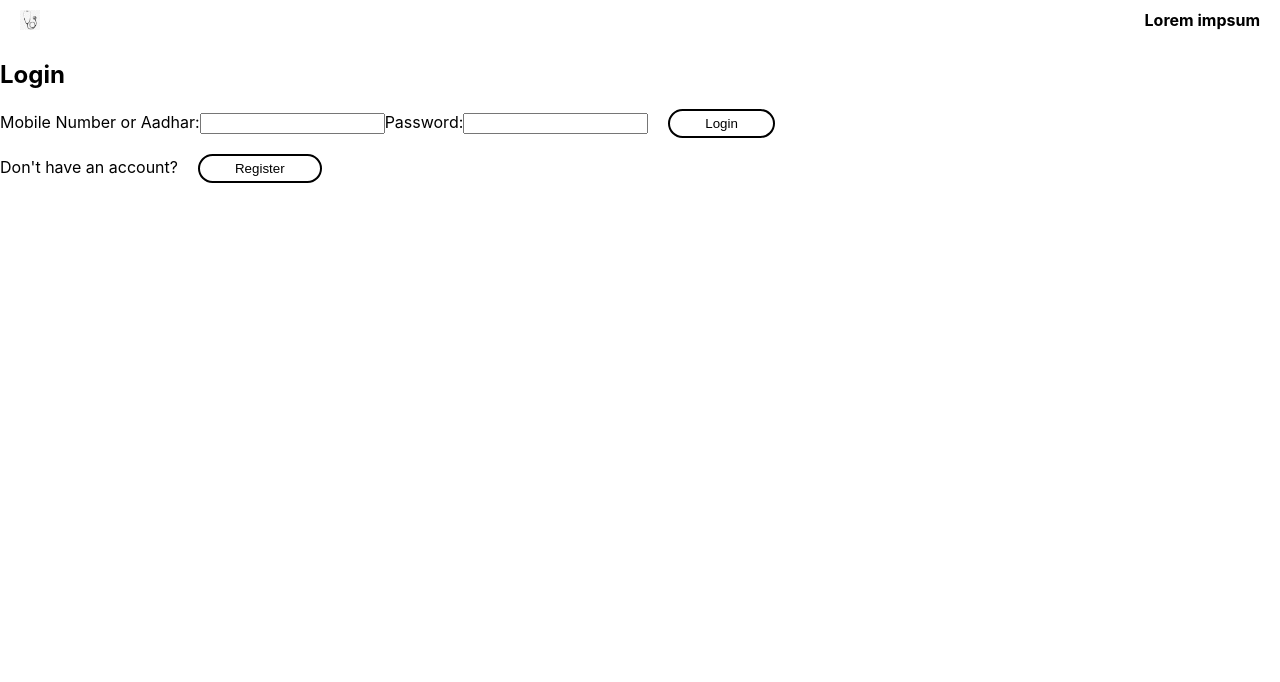
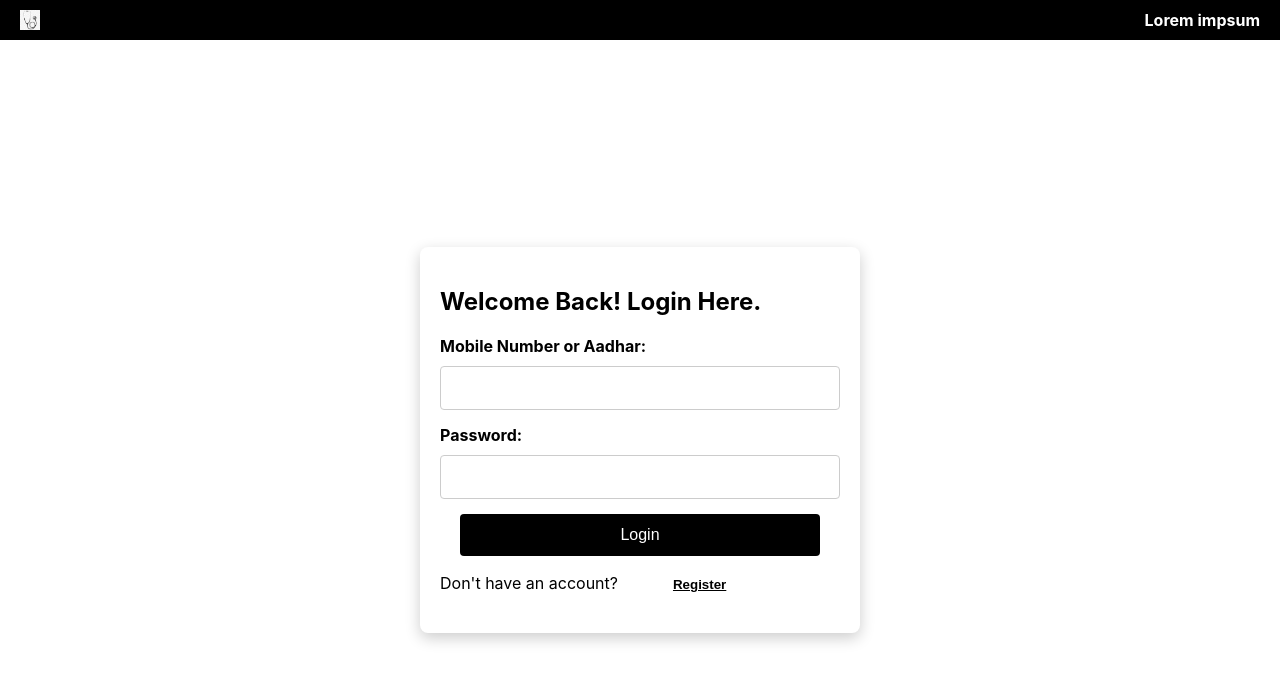
Before and after one commit to Yashu-Goel/TrackIt, a React (Create React App) app in the folder client/: page /patient_auth in a window 1280 px wide. Shown: the top 682 px of the page. Built offline with nearby package versions, Linux system fonts and the light colour scheme.

Commit message:
loginCSS

```diff
--- a/client/src/Components/Navbar.css
+++ b/client/src/Components/Navbar.css
@@ -7,6 +7,7 @@
     justify-content: space-between;
     align-items: center;
     width: 100%;
+    background-color: black;
 }
 
 img {
@@ -17,4 +18,5 @@ img {
 
 .lorem {
     padding-right: 20px;
+    color: white;
 }
--- a/client/src/Home.js
+++ b/client/src/Home.js
@@ -1,8 +1,9 @@
 import React from 'react'
 import { Link } from 'react-router-dom'
-import "./Home.css";
+import "./Home.css"
+import Navbar from './Components/Navbar'
 // import logo from './steth.png'
-import Navbar from './Components/Navbar';
+
 
 const Home = () => {
   return (
--- /dev/null
+++ b/client/src/Patient/Auth.css
@@ -0,0 +1,82 @@
+/* for sbse outer div */
+.outContainer {
+    min-height: 100vh;
+    display: flex;
+    align-items: center;
+    justify-content: center;
+    background-color:white;
+}
+
+/* outer ke andr wala div */
+.container {
+    width: 100%;
+    max-width: 400px;
+    margin: 0 auto;
+    padding: 20px;
+    background-color: #fff;
+    border-radius: 8px;
+    box-shadow: 0px 5px 15px rgba(0, 0, 0, 0.2);
+    margin: 1rem 0;
+}
+
+.seller-container h1 {
+    font-size: 28px;
+    margin-bottom: 20px;
+    text-align: center;
+    color: #333;
+}
+
+.container form {
+    display: flex;
+    flex-direction: column;
+}
+
+.container label {
+    margin-bottom: 10px;
+    font-weight: bold;
+}
+
+.input-field {
+    padding: 12px;
+    margin-bottom: 15px;
+    border: 1px solid #ccc;
+    border-radius: 4px;
+    font-size: 16px;
+}
+
+.log-button {
+    padding: 12px 20px;
+    background-color: black;
+    color: white;
+    border: none;
+    border-radius: 4px;
+    cursor: pointer;
+    font-size: 16px;
+    transition: background-color 0.3s ease-in-out;
+}
+
+.log-button:hover {
+    background-color: rgb(43, 38, 38);
+}
+
+.switch-button {
+    background: none;
+    border: none;
+    color: black;
+    cursor: pointer;
+    text-decoration: underline;
+    font-weight: bold;
+}
+
+.switch-button:hover {
+    color: rgb(43, 38, 38);
+}
+
+
+
+@media (max-width: 480px) {
+    .container {
+        padding: 10px;
+        max-width: 95%;
+    }
+}
--- a/client/src/Patient/Auth.js
+++ b/client/src/Patient/Auth.js
@@ -4,6 +4,7 @@ import { useNavigate } from "react-router-dom";
 import { ToastContainer, toast } from "react-toastify";
 import "react-toastify/dist/ReactToastify.css";
 import Navbar from "../Components/Navbar.js";
+import "./Auth.css";
 
 const API_BASE = "http://localhost:5000";
 
@@ -80,7 +81,7 @@ const Auth = () => {
     }
     if (signupData.aadhar.length > 12 || signupData.aadhar.length < 12)
     {
-      toast.info("Mobile Number must be of 12 digits");
+      toast.info("Aadhar Number must be of 12 digits");
       return;
     }
     const today = new Date();
@@ -129,16 +130,18 @@ const Auth = () => {
   return (
     <div>
       <Navbar />
-      <div>
+      <div class="outContainer">
+        <div class="container">
         {isLogin ? (
           <div>
-            <h2>Login</h2>
+            <h2>Welcome Back! Login Here.</h2>
             <form onSubmit={handleLogin}>
               <label htmlFor="mobileOrAadhar">Mobile Number or Aadhar:</label>
               <input
                 type="text"
                 id="mobileOrAadhar"
                 name="mobileOrAadhar"
+                class="input-field"
                 minLength={10}
                 value={loginData.mobileOrAadhar}
                 onChange={(e) => handleInputChange(e, "login")}
@@ -149,26 +152,28 @@ const Auth = () => {
                 type="password"
                 id="password"
                 name="password"
+                class="input-field"
                 value={loginData.password}
                 onChange={(e) => handleInputChange(e, "login")}
               />
 
-              <button type="submit">Login</button>
+                <button type="submit" class="log-button">Login</button>
             </form>
             <p>
-              Don't have an account?
-              <button onClick={toggleAuthMode}>Register</button>
+               Don't have an account?
+              <button  class="switch-button" onClick={toggleAuthMode}>Register</button>
             </p>
           </div>
         ) : (
           <div>
-            <h2>Signup</h2>
+            <h2>Welcome! Signup Here.</h2>
             <form onSubmit={handleSignup}>
               <label htmlFor="name">Name:</label>
               <input
                 type="text"
                 id="name"
                 name="name"
+                class="input-field"
                 value={signupData.name}
                 onChange={(e) => handleInputChange(e, "signup")}
               />
@@ -177,6 +182,7 @@ const Auth = () => {
                 type="date"
                 id="dob"
                 name="dob"
+                class="input-field"
                 value={signupData.dob}
                 onChange={(e) => handleInputChange(e, "signup")}
               />
@@ -184,6 +190,7 @@ const Auth = () => {
               <select
                 id="gender"
                 name="gender"
+                class="input-field"
                 value={signupData.gender}
                 onChange={(e) => handleInputChange(e, "signup")}
               >
@@ -199,6 +206,7 @@ const Auth = () => {
                 type="text"
                 id="mobile"
                 name="mobile"
+                    class="input-field"
                 value={signupData.mobile}
                 onChange={(e) => handleInputChange(e, "signup")}
               />
@@ -207,6 +215,7 @@ const Auth = () => {
                 type="email"
                 id="email"
                 name="email"
+                    class="input-field"
                 value={signupData.email}
                 onChange={(e) => handleInputChange(e, "signup")}
               />
@@ -215,6 +224,7 @@ const Auth = () => {
                 type="text"
                 id="aadhar"
                 name="aadhar"
+                    class="input-field"
                 value={signupData.aadhar}
                 onChange={(e) => handleInputChange(e, "signup")}
               />
@@ -223,6 +233,7 @@ const Auth = () => {
                 type="password"
                 id="password"
                 name="password"
+                    class="input-field"
                 value={signupData.password}
                 onChange={(e) => handleInputChange(e, "signup")}
               />
@@ -231,14 +242,15 @@ const Auth = () => {
                 type="password"
                 id="cpassword"
                 name="cpassword"
+                    class="input-field"
                 value={signupData.cpassword}
                 onChange={(e) => handleInputChange(e, "signup")}
               />
-              <button type="submit">Signup</button>
+              <button type="submit" class="log-button">Signup</button>
             </form>
             <p>
               Already have an account?
-              <button onClick={toggleAuthMode}>Login</button>
+                  <button className="switch-button"  onClick={toggleAuthMode}>Login</button>
             </p>
           </div>
         )}
@@ -249,6 +261,7 @@ const Auth = () => {
         />
       </div>
     </div>
+    </div>
   );
 };
 
```
